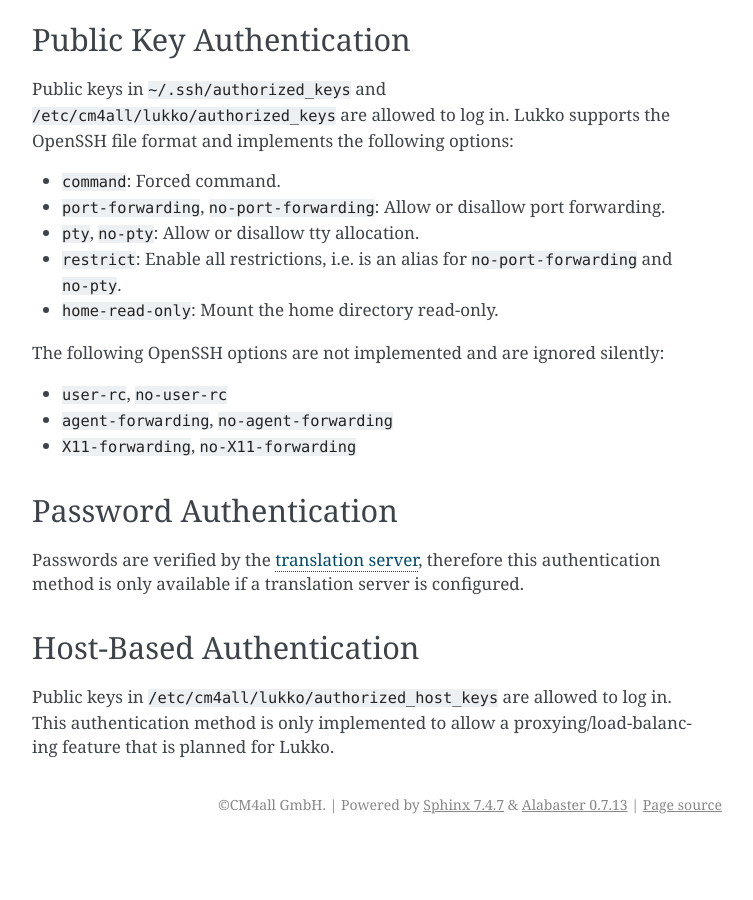
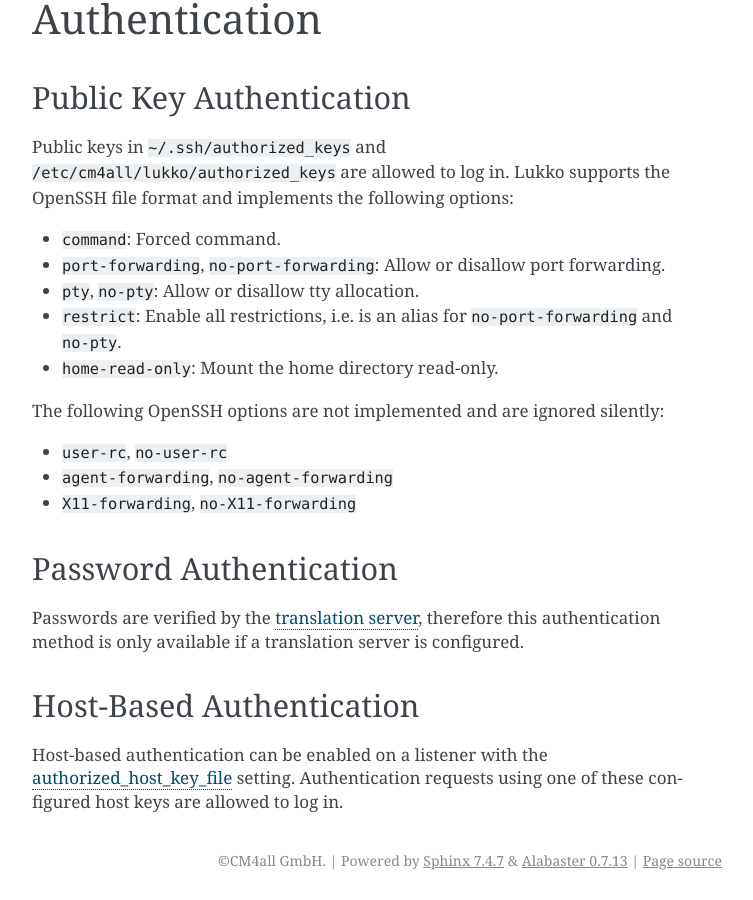
Before and after one commit to CM4all/lukko, a Sphinx documentation site: the page built from doc/index.rst, in a window 1280 px wide and 900 px high, scrolled down 4715 px. Shown: the whole window, without its empty margins (388-1141 px from the left). Built offline with Sphinx 7.4.7, drawn with Linux system fonts in a browser that asks for light colours; before the commit the page ends 5559 px from its top, so only the background shows below that; some of the changed text lies outside the part shown.

Commit message:
Config: add per-listener authorized_host_keys
Disable host-based auth unless authorized_host_keys have been configured.

```diff
--- a/doc/index.rst
+++ b/doc/index.rst
@@ -98,6 +98,13 @@
 - ``verbose_errors``: ``yes`` sends internal error messages to the
   client on ``stderr``.
 
+.. _authorized_host_key_file:
+
+- ``authorized_host_key_file``: Enable ``hostbased`` authentication on
+  this listener and load public keys from a text file that will be
+  authorized unconditionally (see :ref:`hostbased`).  This option may
+  appear more than once to load keys from multiple files.
+
 - ``exec_reject_stderr``: ``yes`` means when an ``exec`` request on a
   session channel is rejected (e.g. for SFTP-only accounts), Lukko
   pretends the request has succeeded, but prints an error message on
@@ -124,9 +131,7 @@
 When acting as a proxy (with the ``proxy_to`` setting), Lukko forward
 all incoming connections after the authentication phase to another
 server.  The connection to this target is authenticated using the SSH
-host key with the :ref:`"hostbased" method <hostbased>`.  Therefore,
-this server's host key must be in the other server's
-``authorized_host_keys`` file.
+host key with the :ref:`"hostbased" method <hostbased>`.
 
 Individual target hosts can be configured with a ``target_host``
 section::
@@ -306,6 +311,7 @@
 Host-Based Authentication
 -------------------------
 
-Public keys in :file:`/etc/cm4all/lukko/authorized_host_keys` are
-allowed to log in.  This authentication method is only implemented to
-allow a proxying/load-balancing feature that is planned for Lukko.
+Host-based authentication can be enabled on a listener with the
+:ref:`authorized_host_key_file <authorized_host_key_file>` setting.
+Authentication requests using one of these configured host keys are
+allowed to log in.
```
Also changed, not shown: 10 other files.
